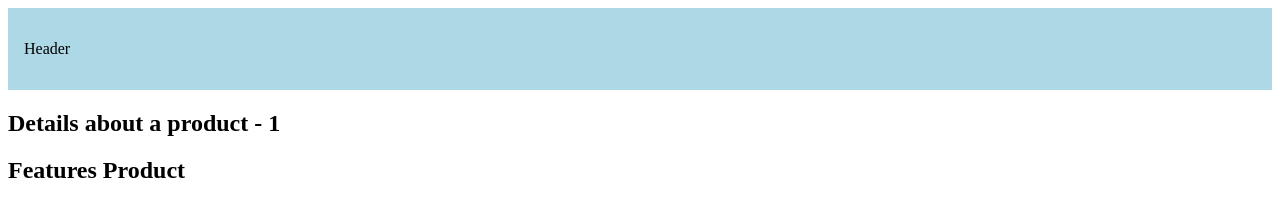
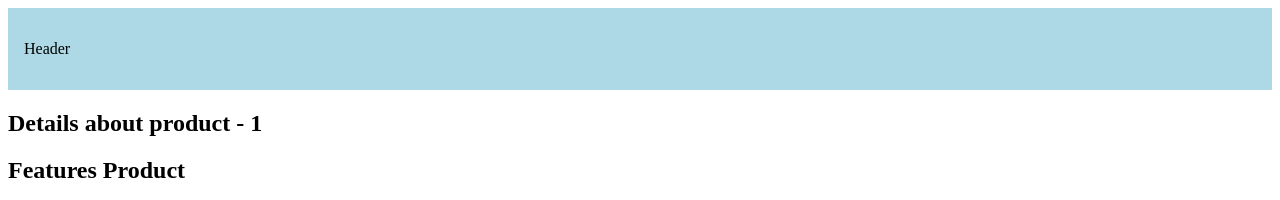
Before and after one commit to AndjDavis/nextjs-deeper-dive, a Next.js app: page /products/1 in a window 1280 px wide. Shown: the top 200 px of the page. Built offline with nearby package versions, Linux system fonts and the light colour scheme.

Commit message:
renamed nested route

```diff
--- a/app/products/[maxid]/page.tsx
+++ /dev/null
@@ -1,6 +0,0 @@
-// http://localhost:3000/products/200
-// params passes '200' into params
-// named afterr the dynamic route folder name
-export default function Page({ params }: { params: { maxid: string } }) {
-	return <h2>Details about a product - {params.maxid}</h2>;
-}
--- /dev/null
+++ b/app/products/[productId]/page.tsx
@@ -0,0 +1,20 @@
+import { Metadata } from "next";
+
+type Props = {
+	params: {
+		productId: string;
+	};
+};
+
+export const generateMetadata = ({ params }: Props): Metadata => {
+	return {
+		title: `Product ${params.productId}`,
+	};
+};
+
+// http://localhost:3000/products/200
+// params passes '200' into params
+// named after the dynamic route folder name [productId]
+export default function Page({ params }: Props) {
+	return <h2>Details about product - {params.productId}</h2>;
+}
```
Also changed, not shown: app/products/[maxid]/review/[reviewId]/page.tsx (deleted, +0 -17 lines), app/products/[productId]/review/[reviewId]/page.tsx (added, +17 -0 lines), app/products/[productId]/layout.tsx (renamed from app/products/[maxid]/layout.tsx), app/products/[productId]/review/[reviewId]/not-found.tsx (renamed from app/products/[maxid]/review/[reviewId]/not-found.tsx).
